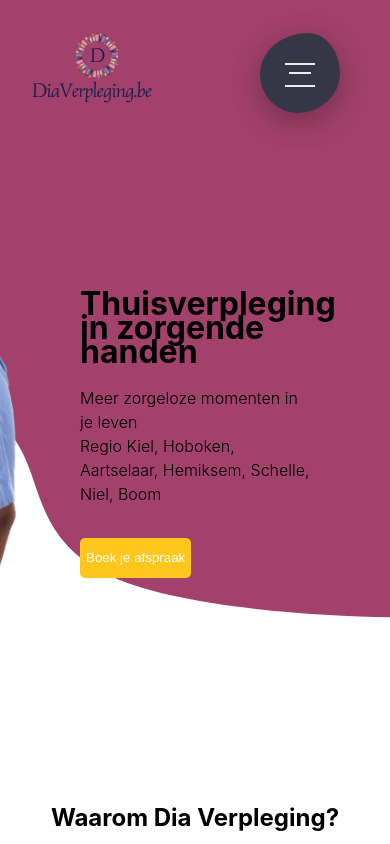
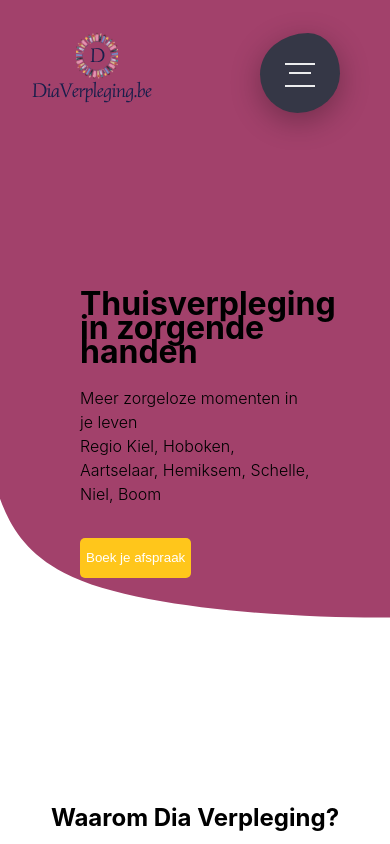
Before and after one commit to manziEric/diaverpleging, a Next.js app: page / in a window 390 px wide. Shown: the top 844 px of the page. Built offline with nearby package versions, Linux system fonts and the light colour scheme.

Commit message:
update: styles for responsivenes

```diff
--- a/src/components/navbar/Navbar.tsx
+++ b/src/components/navbar/Navbar.tsx
@@ -4,6 +4,7 @@ import logo from 'assets/Group597.svg';
 import Image from 'next/image';
 
 import styles from 'styles/nav.module.css';
+import Link from 'next/link';
 
 function Navbar(): JSX.Element {
   return (
@@ -18,13 +19,13 @@ function Navbar(): JSX.Element {
         <ul className="nav_links">
           <div className="menu">
             <li>
-              <a href="/">Home</a>
+              <Link href="/">Home</Link>
             </li>
             <li>
-              <a href="/diensten">Diensten</a>
+              <Link href="/diensten">Diensten</Link>
             </li>
             <li>
-              <a href="/contact">Contact</a>
+              <Link href="/contact">Contact</Link>
             </li>
             <li className={styles.listItem}>
               <Button route="/contact">Boek Je Afspraak</Button>
--- a/styles/globals.css
+++ b/styles/globals.css
@@ -24,8 +24,6 @@ a {
   display: flex;
   align-items: center;
   justify-content: space-between;
-  /* padding: 20px; */
-  /* background-color: teal; */
   background-color: transparent;
   color: #181E4B;
   width: 100vw;
@@ -43,16 +41,14 @@ a {
   gap: 1em;
   font-size: 18px;
  }
- /* .menu li:hover {
-  background-color: #4c9e9e;
-  border-radius: 5px;
-  transition: 0.3s ease;
- } */
  .menu li {
   padding: 5px 14px;
   list-style: none;
+  display: flex;
+  flex-direction: row;
+  align-items: center;
+ }
 
- }
  /* DROPDOWN MENU */
  .services {
   position: relative;
@@ -80,55 +76,11 @@ a {
   display: block;
  }
 
-
  /* ------------------- RESPONSIVE NAVBAR MENU STARTS --------------------------------- */
 
 input[type=checkbox] {
   display: none;
  }
- /*HAMBURGER MENU*/
- /* .hamburger {
-     display: none;
-     font-size: 24px;
-     user-select: none;
-     margin-top: 2rem;
-    }
-
-    @media (max-width: 768px) {
-    .menu {
-     display:none;
-     position: absolute;
-     background-color:#FFD4D6;
-     right: 0;
-     text-align: right;
-     padding: 16px 0;
-     height: 100vh;
-     width: 85vw;
-    }
-    .menu li:hover {
-     display: inline-block;
-     background-color:#4c9e9e;
-     transition: 0.3s ease;
-    }
-    .menu li + li {
-     margin-top: 12px;
-    }
-    input[type=checkbox]:checked ~ .menu{
-     display: block;
-    }
-    .hamburger {
-     display: block;
-    }
-    .dropdown {
-     left: 50%;
-     top: 30px;
-     transform: translateX(35%);
-    }
-    .dropdown li:hover {
-     background-color: #4c9e9e;
-    }
-    } */
-
     .nav{
       display: none;
     }
@@ -333,7 +285,6 @@ input[type=checkbox] {
   font-size: 9vh;
   text-transform: uppercase;
   line-height: 1.2;
-  font-weight: 800;
   display: inline-block;
   position: relative;
   color: #ececee;
--- a/styles/header.module.css
+++ b/styles/header.module.css
@@ -47,4 +47,28 @@
   .textImage {
     top: 2rem;
   }
+
+  .backgroundImage {
+    background-image: url('../assets/Decore.svg');
+    background-repeat: no-repeat;
+    background-position: right;
+    min-height: 60rem;
+    position: absolute;
+    top: -20rem;
+    right: -2.5rem !important;
+    left: 0;
+  }
 }
+
+@media (max-width: 1170px) {
+  .backgroundImage{
+    background-image: url('../assets/contact/Decore.svg');
+    background-repeat: no-repeat;
+    background-position: right;
+    min-height: 60rem;
+    position: absolute;
+    top: -20rem;
+    right: -5rem;
+    left: 0;
+  }
+}
--- a/styles/icons.module.css
+++ b/styles/icons.module.css
@@ -42,3 +42,13 @@
     text-align: center;
   }
 }
+
+@media (max-width: 480px) {
+  .grid {
+    display: grid;
+    grid-template-columns: repeat(1, 1fr);
+    row-gap: 4rem;
+    align-items: center;
+    text-align: center;
+  }
+}
```
Also changed, not shown: styles/nav.module.css (+6 -3 lines).
